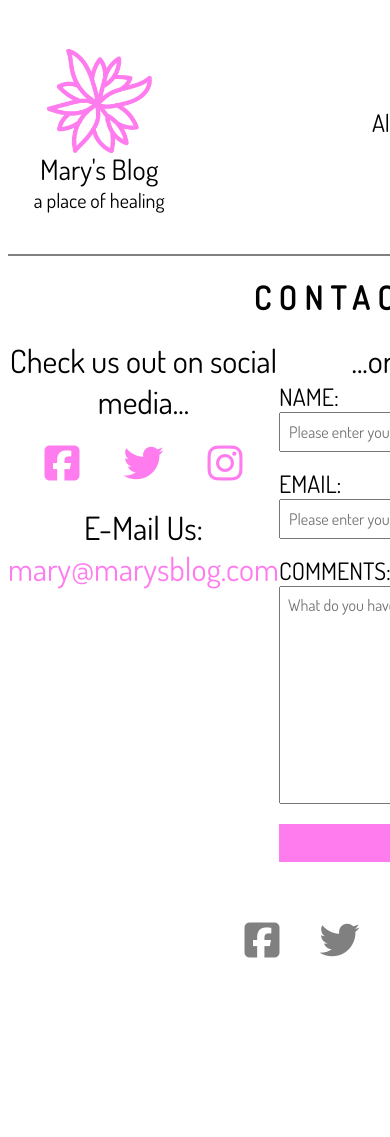
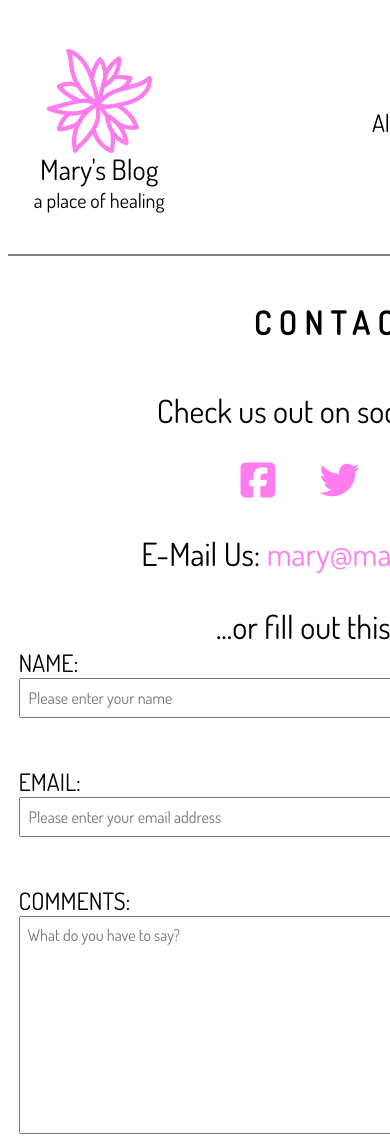
Before and after one commit to EGROENE/marys-blog, a plain HTML site: page pages/contact.html in a window 390 px wide. Shown: the top 1137 px of the page. Before the commit the page ends 973 px from the top, so only its background shows below. Drawn offline with Linux system fonts and the light colour scheme.

Commit message:
Make rest of contact.html responsive

```diff
--- a/css/responsive.css
+++ b/css/responsive.css
@@ -29,6 +29,16 @@
         right: 0;
     }
     /* END DEFAULT STYLING */
+
+    /* START CONTACT STYLING */
+    form div input, form div textarea {
+        width: 96%;
+    }
+
+    form button {
+        width: 99%;
+    }
+    /* END CONTACT STYLING */
 }
 
 @media screen and (max-width: 810px) {
@@ -61,6 +71,17 @@
         transition: none;
     }
     /* END ALLPOSTS STYLING */
+
+    /* START CONTACT STYLING */
+    .contact-one {
+        margin-bottom: var(--size-32);
+    }
+
+    .contact-container {
+        flex-direction: column;
+        align-items: center;
+    }
+    /* END CONTACT STYLING */
 }
 
 @media screen and (max-width: 800px) {
@@ -118,6 +139,16 @@
         transition: none;
     }
     /* END index.html STYLING */
+
+    /* START CONTACT STYLING */
+    .page-header {
+        margin: 7% 0;
+    }
+
+    form {
+        row-gap: var(--size-48);
+    }
+    /* END CONTACT STYLING */
 }
 
 @media screen and (max-width: 412px) {
```
